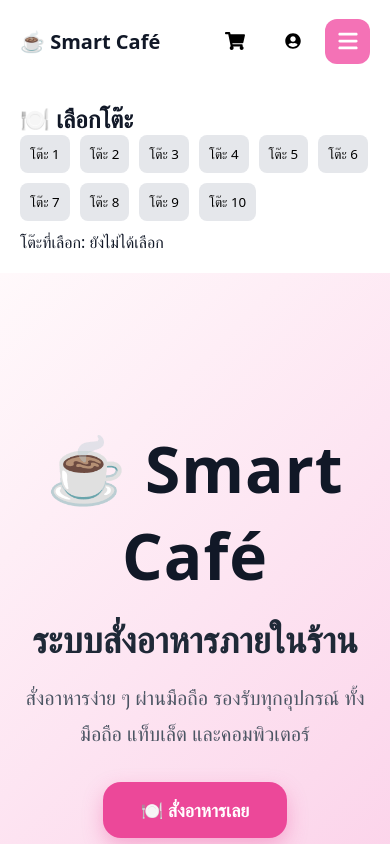
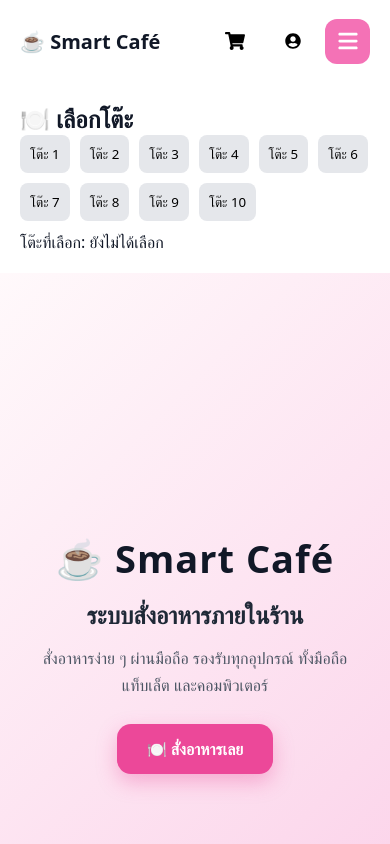
Before and after one commit to fofluck111/Project, a React (Vite) app in the folder client/: page / in a window 390 px wide. Shown: the top 844 px of the page. Built offline with nearby package versions, Linux system fonts and the light colour scheme.

Commit message:
Update blackground

```diff
--- a/client/src/components/Hero/Hero.css
+++ b/client/src/components/Hero/Hero.css
@@ -62,8 +62,75 @@
   box-shadow: 0 12px 28px rgba(236, 72, 153, 0.45);
 }
 
-.hero-btn:hover {
-  transform: translateY(-3px);
-  background: var(--primary-dark);
-  box-shadow: var(--shadow-md);
+/* =========================
+   RESPONSIVE HERO
+========================= */
+
+
+@media(max-width:768px){
+
+
+.hero{
+
+  min-height:90svh;
+
+  height:auto;
+
+  padding:80px 20px;
+
 }
+
+
+
+.hero-content{
+
+  max-width:100%;
+
+}
+
+
+
+.hero h1{
+
+  font-size:38px;
+
+  margin-bottom:14px;
+
+}
+
+
+
+.hero h2{
+
+  font-size:24px;
+
+  margin-bottom:14px;
+
+}
+
+
+
+.hero p{
+
+  font-size:16px;
+
+  line-height:1.7;
+
+  margin-bottom:25px;
+
+}
+
+
+
+.hero-btn{
+
+  padding:14px 30px;
+
+  font-size:16px;
+
+  border-radius:14px;
+
+}
+
+
+}
```
